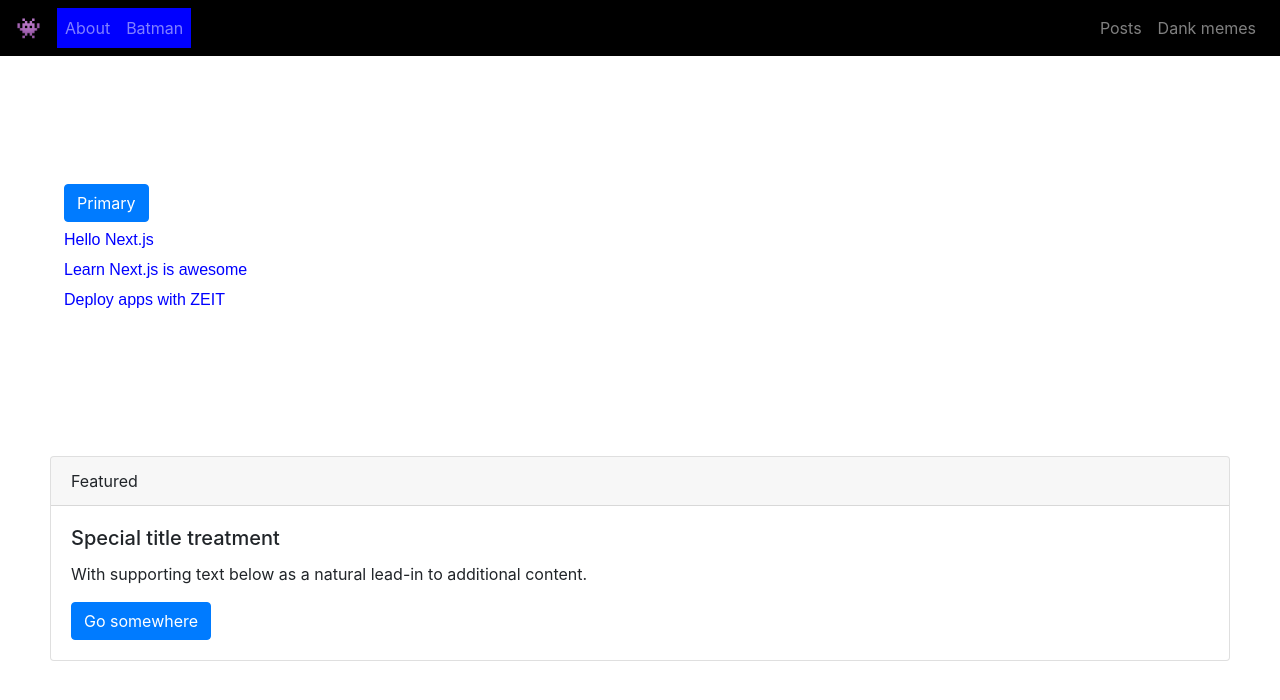
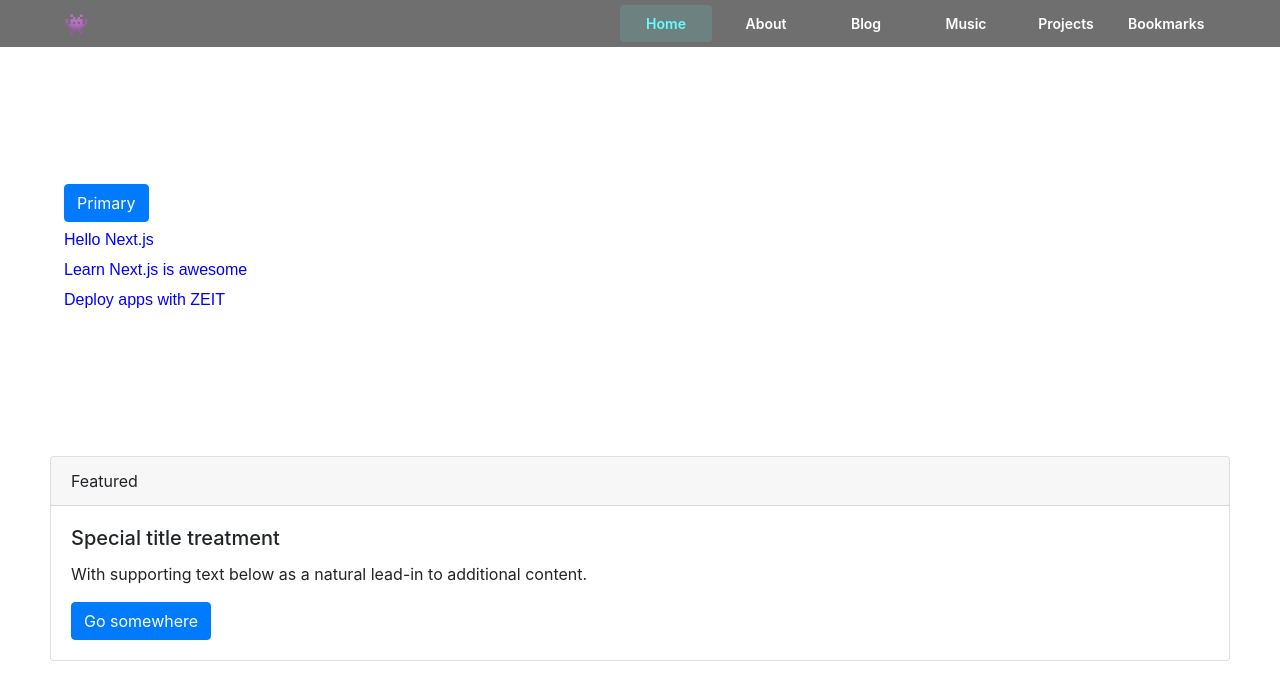
Before and after one commit to ataricoder/www, a Next.js app: page / in a window 1280 px wide. Shown: the top 700 px of the page. Built offline with nearby package versions, Linux system fonts and the light colour scheme.

Commit message:
modified header

```diff
--- a/components/header/header.js
+++ b/components/header/header.js
@@ -34,8 +34,13 @@ const Header = () => {
 	// applies the class link_active if the router detects the url
 	const router = useRouter();
 	// Desktop custom active link classes
+	const home = router.pathname == "/" ? styles.link_active : "";
+	const about = router.pathname == "/about" ? styles.link_active : "";
+	const blog = router.pathname == "/blog" ? styles.link_active : "";
+	const music = router.pathname == "/music" ? styles.link_active : "";
+	const projects = router.pathname == "/projects" ? styles.link_active : "";
+	const bookmarks = router.pathname == "/bookmarks" ? styles.link_active : "";
 	const batman = router.pathname == "/batman" ? styles.link_active : "";
-	const about = router.pathname == "/about" ? styles.link_active : "";
 	const posts = router.pathname == "/post-list" ? desktop.link_active : "";
 
 	// MARK: Render
@@ -58,7 +63,7 @@ const Header = () => {
 					expand="lg"
 					variant="dark"
 					fixed="top"
-					className={styles.testNav + " " + scrolled}
+					className={styles.navbar + " " + scrolled}
 					// Use bsPrefix for custom class
 				>
 					<Navbar.Brand href="/">👾</Navbar.Brand>
@@ -69,25 +74,51 @@ const Header = () => {
 						<Button variant="primary">Primary</Button>
 					</Navbar.Toggle>
 					<Navbar.Collapse id="responsive-navbar-nav">
-						<Nav className="mr-auto">
+						<Nav className="ml-auto">
+							<div className={styles.link_group}>
+								<Nav.Link
+									href="/"
+									className={styles.link + " " + home}
+									title="Home"
+								>
+									Home
+								</Nav.Link>
 								<Nav.Link
 									href="/about"
 									className={styles.link + " " + about}
+									title="About"
 								>
 									About
 								</Nav.Link>
 								<Nav.Link
-								href="/batman"
-								className={styles.link + " " + batman}
+									href="/blog"
+									className={styles.link + " " + blog}
+									title="Blog"
 								>
-								Batman
+									Blog
 								</Nav.Link>
-						</Nav>
-						<Nav>
-							<Nav.Link href="/post-list">Posts</Nav.Link>
-							<Nav.Link eventKey={2} href="#memes">
-								Dank memes
+								<Nav.Link
+									href="/music"
+									className={styles.link + " " + music}
+									title="Music"
+								>
+									Music
 								</Nav.Link>
+								<Nav.Link
+									href="/projects"
+									className={styles.link + " " + projects}
+									title="Projects"
+								>
+									Projects
+								</Nav.Link>
+								<Nav.Link
+									href="/bookmarks"
+									className={styles.link + " " + bookmarks}
+									title="Bookmarks"
+								>
+									Bookmarks
+								</Nav.Link>
+							</div>
 						</Nav>
 					</Navbar.Collapse>
 				</Navbar>
--- a/components/header/header.module.css
+++ b/components/header/header.module.css
@@ -1,15 +1,36 @@
 .scrolled {
-	background-color: red !important;
+	box-shadow: 0 0 0 1px #ffffff20 !important;
 }
 
-.testNav {
-	background-color: black;
+.navbar {
+	background-color: #00000090;
+	height: 47px;
+	backdrop-filter: saturate(180%) blur(20px);
+	padding: 0 64px !important;
+}
+
+.link {
+	font-size: 14px;
+	padding: 4px 10px;
+	border-radius: 4px;
+	text-align: center;
+	margin: 0px 4px;
+	color: #ffffff !important;
+	font-weight: 600;
+}
+
+.link:hover {
+	background-color: #68fdfe20;
+	color: #68fdfe !important;
 }
 
 .link_active {
-	background-color: bisque !important;
+	background-color: #68fdfe20;
+	color: #68fdfe !important;
 }
 
-.link {
-	background-color: blue;
+.link_group {
+	display: grid;
+	grid-template-columns: repeat(6, 100px);
+	align-items: center;
 }
--- a/styles/global.css
+++ b/styles/global.css
@@ -1,9 +1,11 @@
 @import url("https://fonts.googleapis.com/css?family=Inter&display=swap");
 
 body {
-	font-family: "Inter", -apple-system, BlinkMacSystemFont, "Segoe UI", Roboto,
-		Oxygen, Ubuntu, Cantarell, "Open Sans", "Helvetica Neue", sans-serif;
+	/* font-family: "Inter", -apple-system, BlinkMacSystemFont, "Segoe UI", Roboto,
+		Oxygen, Ubuntu, Cantarell, "Open Sans", "Helvetica Neue", sans-serif; */
+	font-family: -apple-system, BlinkMacSystemFont, "Segoe UI", Roboto, Oxygen,
+		Ubuntu, Cantarell, "Open Sans", "Helvetica Neue", sans-serif;
 	margin: 0;
 	-webkit-font-smoothing: antialiased;
-	background-color: rgb(77, 77, 77);
+	background-color: #000000;
 }
```
Lines whose indentation alone changed are shown as unchanged.
